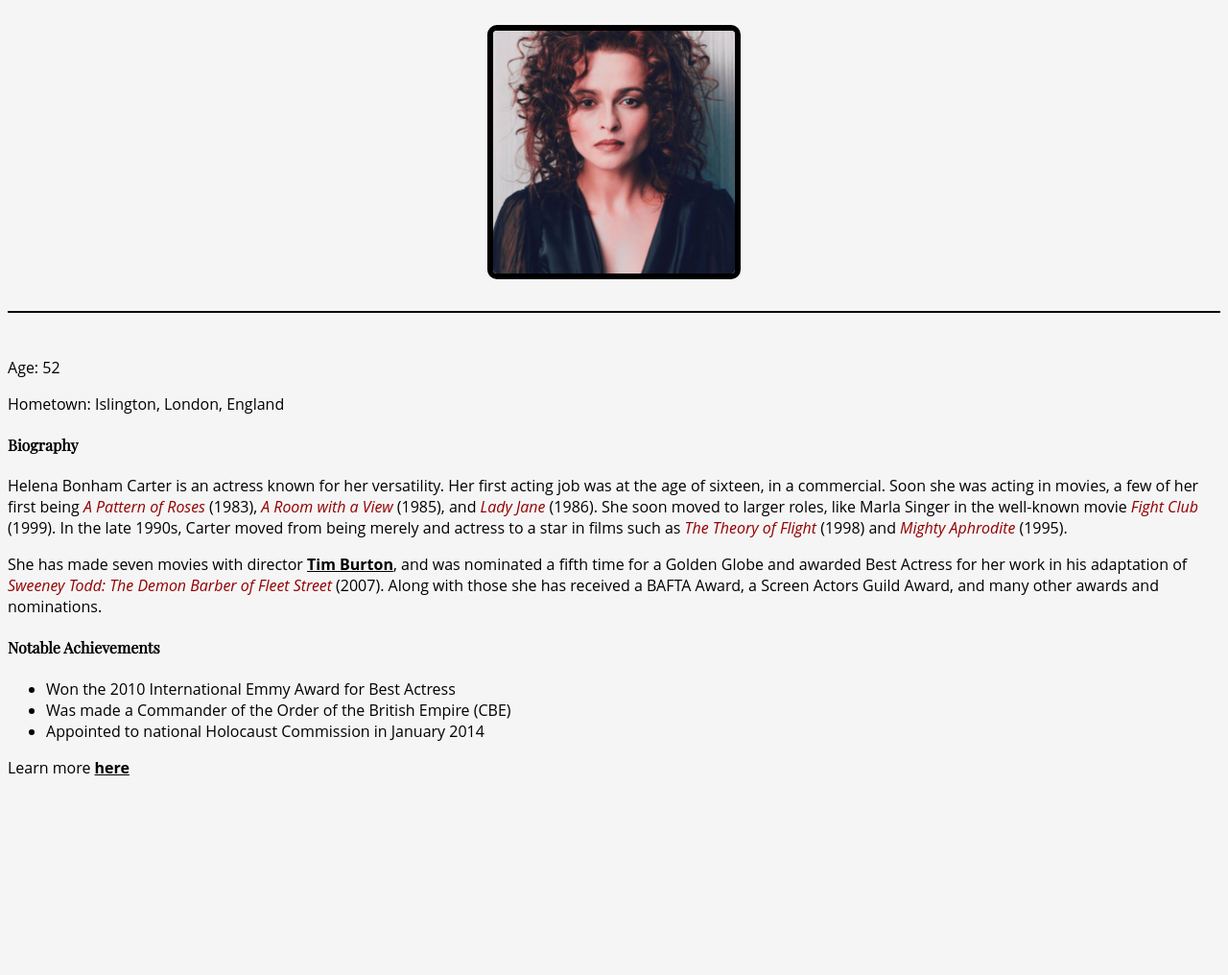
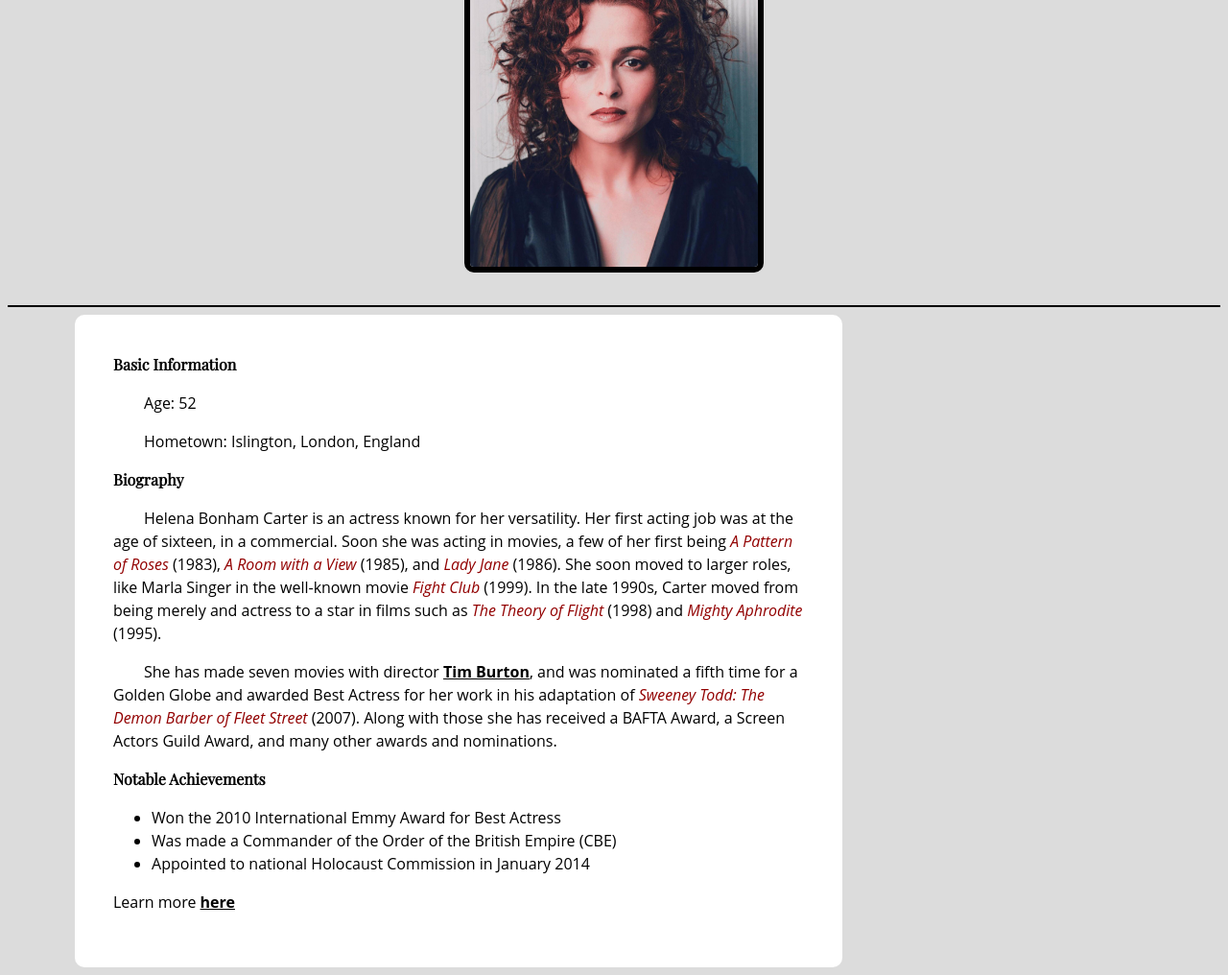
Before and after one commit to emccullough1/project1, a plain HTML site: page index.html in a window 1280 px wide. Shown: the part 80-1096 px from the top of the page at 96% size. Before the commit the page ends 937 px from the top, so only its background shows below. Drawn offline with nearby package versions, Linux system fonts and the light colour scheme.

Commit message:
Finalized

```diff
--- a/css/styles.css
+++ b/css/styles.css
@@ -1,5 +1,5 @@
 img {
-    width: 20%;
+    width: 300px;
     margin: 20px;
     border: 6px solid;
     border-radius: 10px;
@@ -14,25 +14,32 @@ img:hover {
 h1, h4 {
     font-family: 'Playfair Display', serif;
     font-weight: bold;
+    padding: 0px;
+    margin: 0px;
 }
 
 body {
-    background-color: whitesmoke;
+    background-color: gainsboro;
     font-family: 'Open Sans', sans-serif;
+    line-height: 1.5em;
 }
 
-content {
-    max-width: 600px;
+.content {
+    max-width: 45em;
     margin-right:50px ;
     margin-left: 70px;
+    background-color: white;
+    padding: 40px;
+    border-radius: 10px;
 }
 
-header {
+.header {
     margin-left: auto;
     margin-right: auto;
     display: block;
     text-align:center;
 }
+
 hr {
     border-width: 1px;
     border-color: black;
@@ -47,3 +54,7 @@ a {
     color: black;
     font-weight: bold;
 }
+
+#tab {
+    text-indent: 2em;
+}
--- a/index.html
+++ b/index.html
@@ -6,26 +6,27 @@
         <link rel="stylesheet" href="css/styles.css">
     </head>
     <body>
-        <header>
+        <div class="header">
             <h1>Helena Bonham Carter</h1>
 
             <img src="assets/HBCarter.jpg" alt="Helena Bonham Carter">
             <hr>
-        </header>
+        </div>
 
-        <content>
-        <p>Age: 52</p>
-        <p>Hometown: Islington, London, England </p>
+        <div class="content">
+            <h4>Basic Information</h4>
+            <p id="tab">Age: 52</p>
+            <p id="tab">Hometown: Islington, London, England </p>
 
             <section>
                 <h4>Biography</h4>
-            <p> Helena Bonham Carter is an actress known for her versatility.
+                <p id="tab"> Helena Bonham Carter is an actress known for her versatility.
                         Her first acting job was at the age of sixteen, in a commercial.
                         Soon she was acting in movies, a few of her first being <i>A Pattern of Roses</i> (1983), <i>A Room with a View</i> (1985),
                         and <i>Lady Jane</i> (1986). She soon moved to larger roles, like Marla Singer in the well-known movie <i>Fight Club</i> (1999). In the late 1990s,
                         Carter moved from being merely and actress to a star in films such as <i>The Theory of Flight</i> (1998) and <i>Mighty Aphrodite</i> (1995).
                 </p>
-            <p> She has made seven movies with director <a href="https://en.wikipedia.org/wiki/Tim_Burton">Tim Burton</a>, and was nominated a fifth time for a Golden Globe and awarded Best Actress for her work in his adaptation of <i>Sweeney Todd:
+                <p id="tab"> She has made seven movies with director <a href="https://en.wikipedia.org/wiki/Tim_Burton">Tim Burton</a>, and was nominated a fifth time for a Golden Globe and awarded Best Actress for her work in his adaptation of <i>Sweeney Todd:
                         The Demon Barber of Fleet Street</i> (2007). Along with those she has received a BAFTA Award, a Screen Actors Guild Award, and many other awards and nominations.
                 </p>
             </section>
@@ -40,7 +41,8 @@
             <p> Learn more
             <a href="https://en.wikipedia.org/wiki/Helena_Bonham_Carter">here</a>
             </p>
-        </content>
+        </div>
+
     </body>
 
 </html>
```
Also changed, not shown: assets/londen.jpeg (added), 2 other files. Lines whose indentation alone changed are shown as unchanged.
